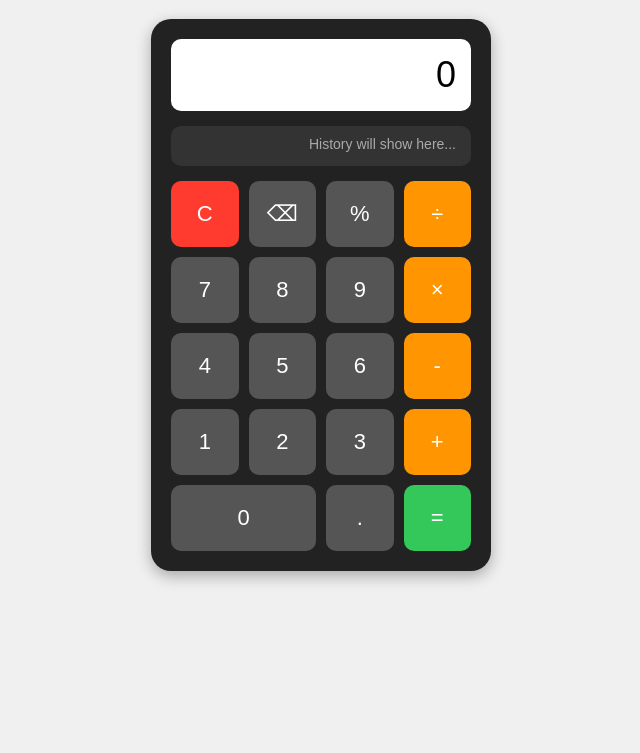
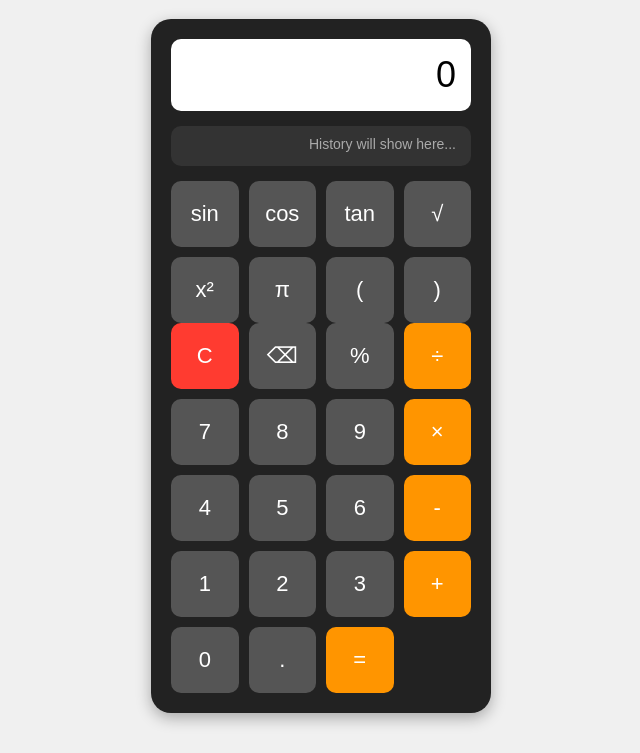
Before and after one commit to Tlaleng892/calculator, a plain HTML site: page index.html in a window 1280 px wide. Shown: the part 82-835 px from the top of the page, without its empty margins (319-959 px from the left). Before the commit the page ends 800 px from the top, so only its background shows below. Drawn offline with Linux system fonts and the light colour scheme.

Commit message:
Refactor calculator layout and add scientific buttons

```diff
--- a/index.html
+++ b/index.html
@@ -11,6 +11,18 @@
 <div id="display">0</div>
 
 <div id="history">History will show here...</div>
+
+<div class="buttons scientific">
+<button onclick="scientific('sin')">sin</button>
+<button onclick="scientific('cos')">cos</button>
+<button onclick="scientific('tan')">tan</button>
+<button onclick="scientific('sqrt')">√</button>
+<button onclick="scientific('square')">x²</button>
+<button onclick="scientific('pi')">π</button>
+<button onclick="appendToDisplay('(')">(</button>
+<button onclick="appendToDisplay(')')">)</button>
+</div>
+
 <div class="buttons">
 <button class="clear" data-action="clear">C</button>
 <button data-action="delete">⌫</button>
@@ -32,9 +44,9 @@
 <button data-action="number" data-value="3">3</button>
 <button class="operator" data-action="operator" data-value="+">+</button>
 
-      <button data-action="number" data-value="0" class="zero">0</button>
+<button data-action="number" data-value="0">0</button>
 <button data-action="number" data-value=".">.</button>
-      <button class="equals" data-action="equals">=</button>
+<button class="operator" data-action="equals">=</button>
 </div>
 </div>
 
```
Lines whose indentation alone changed are shown as unchanged.
